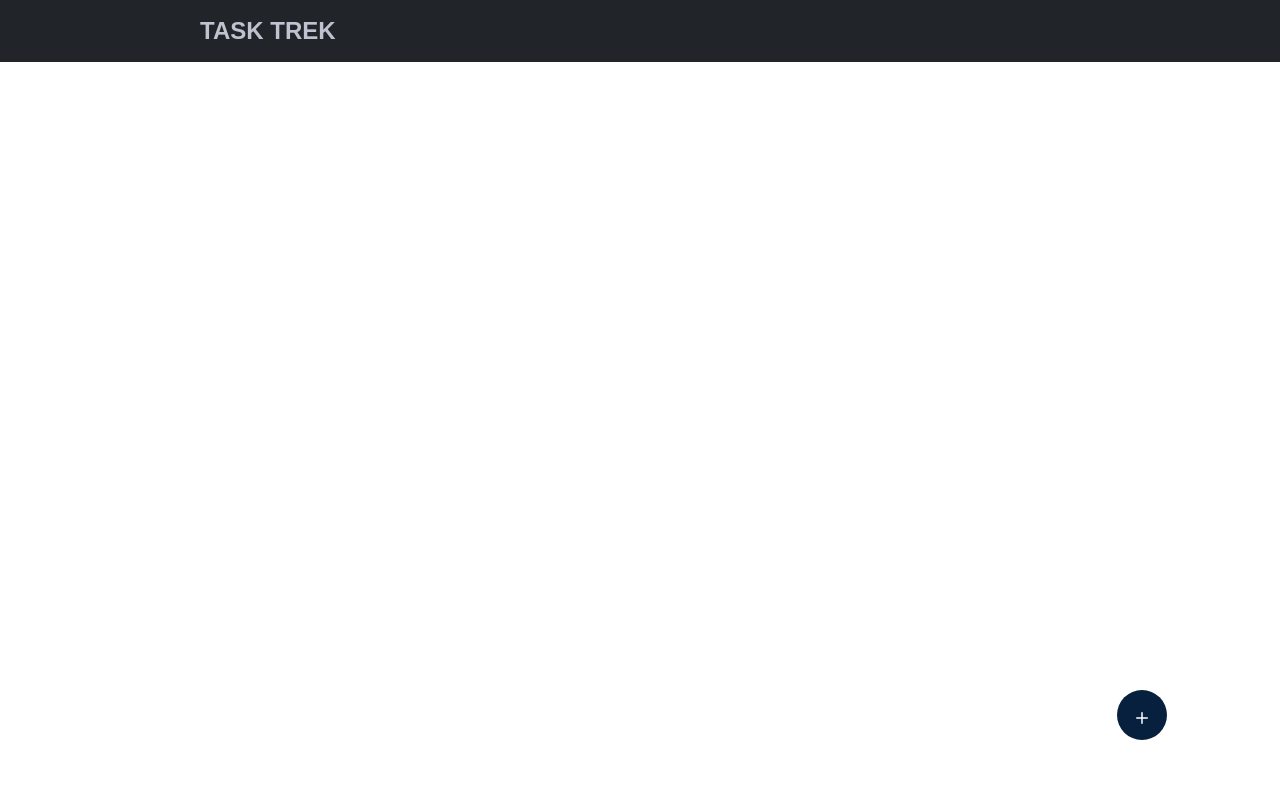
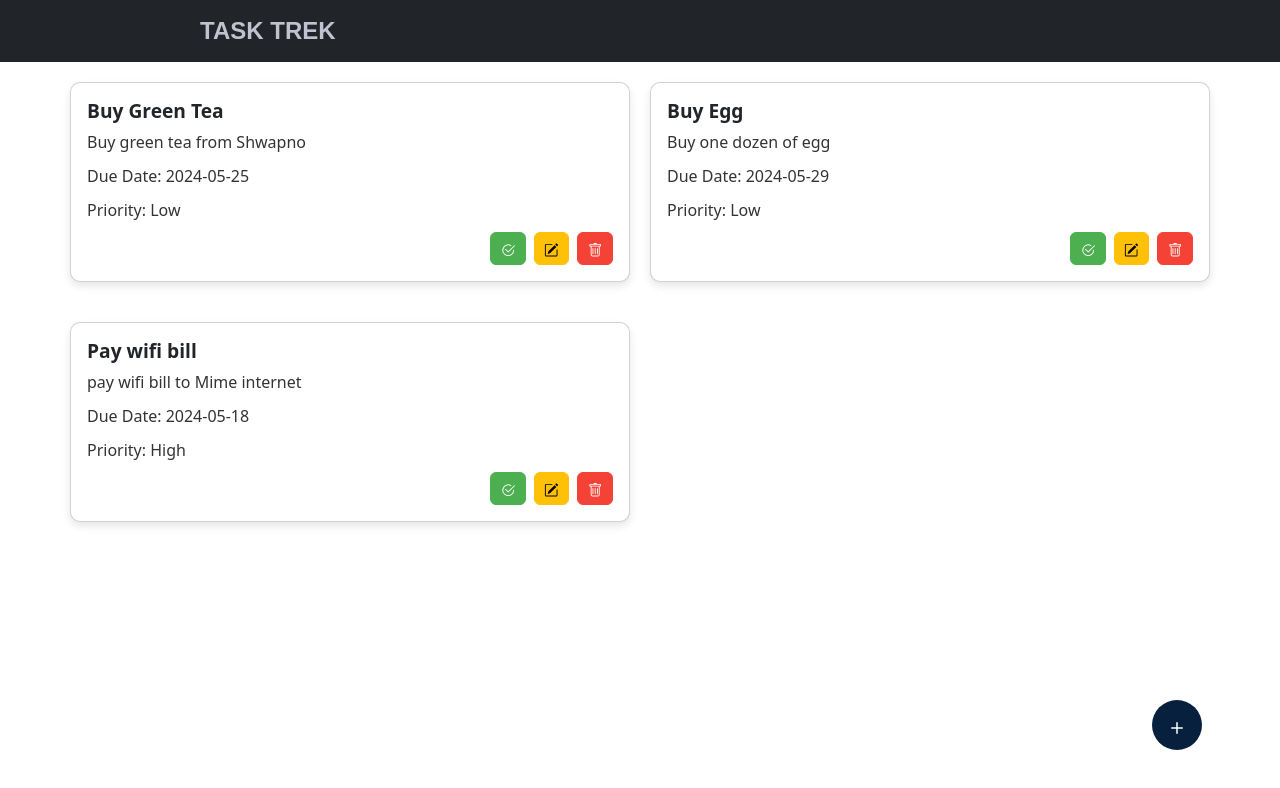
Before and after one commit to riyadomf/Task-trek, a React (Create React App) app: page / in a window 1280 px wide. Shown: the top 788 px of the page. Built offline with nearby package versions, Linux system fonts and the light colour scheme.

Commit message:
Fix id related bug

```diff
--- a/src/App.css
+++ b/src/App.css
@@ -178,11 +178,9 @@
 
 /* Homepage */
 
- .add-todo-btn {
+.add-todo-btn {
   position: fixed;
-  bottom: 60px; /* Adjust the distance from the bottom as needed */
-  left: 88%;
-  transform: translateX(-50%);
+  bottom: 50px;
   border-radius: 50%;
   width: 50px;
   height: 50px;
@@ -191,6 +189,22 @@
   color: white; /* Text color */
   z-index: 999; /* Ensure it appears above other elements */
 }
+
+@media (min-width: 768px) {
+  .add-todo-btn {
+    right: 50px;
+    left: 90%;
+    transform: none;
+  }
+}
+
+@media (max-width: 767px) {
+  .add-todo-btn {
+    left: 50%;
+    transform: translateX(-50%);
+  }
+}
+
 
 
 .navbar-brand {
--- a/src/App.js
+++ b/src/App.js
@@ -8,14 +8,50 @@ import "bootstrap/dist/css/bootstrap.min.css";
 import "./App.css";
 
 const App = () => {
+  const seedData = [
+    {
+      "title": "Buy Green Tea",
+      "description": "Buy green tea from Shwapno",
+      "dueDate": "2024-05-25",
+      "priority": "Low",
+      "isCompleted": false,
+      "id": 1
+    },
+    {
+      "title": "Buy Egg",
+      "description": "Buy one dozen of egg",
+      "dueDate": "2024-05-29",
+      "priority": "Low",
+      "isCompleted": false,
+      "id": 2
+    },
+    {
+      "title": "Pay wifi bill",
+      "description": "pay wifi bill to Mime internet",
+      "dueDate": "2024-05-18",
+      "priority": "High",
+      "isCompleted": false,
+      "id": 3
+    }
+  ];
+
   const [todos, setTodos] = useState(
     localStorage.getItem("todos")
       ? JSON.parse(localStorage.getItem("todos"))
-      : []
+      : seedData
   );
+
+  // Initialize nextId based on existing todos
+  const [nextId, setNextId] = useState(() => {
+    const storedTodos = localStorage.getItem("todos")
+      ? JSON.parse(localStorage.getItem("todos"))
+      : seedData;
+    const maxId = storedTodos.length > 0 ? Math.max(...storedTodos.map(todo => todo.id)) : 0;
+    return maxId + 1;
+  });
+
   const [selectedTodo, setSelectedTodo] = useState(null);
   const [showModal, setShowModal] = useState(false);
-  const [nextId, setNextId] = useState(1);
   const [alert, setAlert] = useState(null);
 
   useEffect(() => {
@@ -103,15 +139,13 @@ const App = () => {
             />
           </Col>
         </Row>
-        <Row>
         <Button
           variant="primary"
-            className="add-todo-btn mx-3"
+          className="add-todo-btn"
           onClick={handleNewTodo}
         >
           <BsPlus />
         </Button>
-        </Row>
         <TodoForm
           show={showModal}
           onHide={handleCloseModal}
```
Lines whose indentation alone changed are shown as unchanged.
